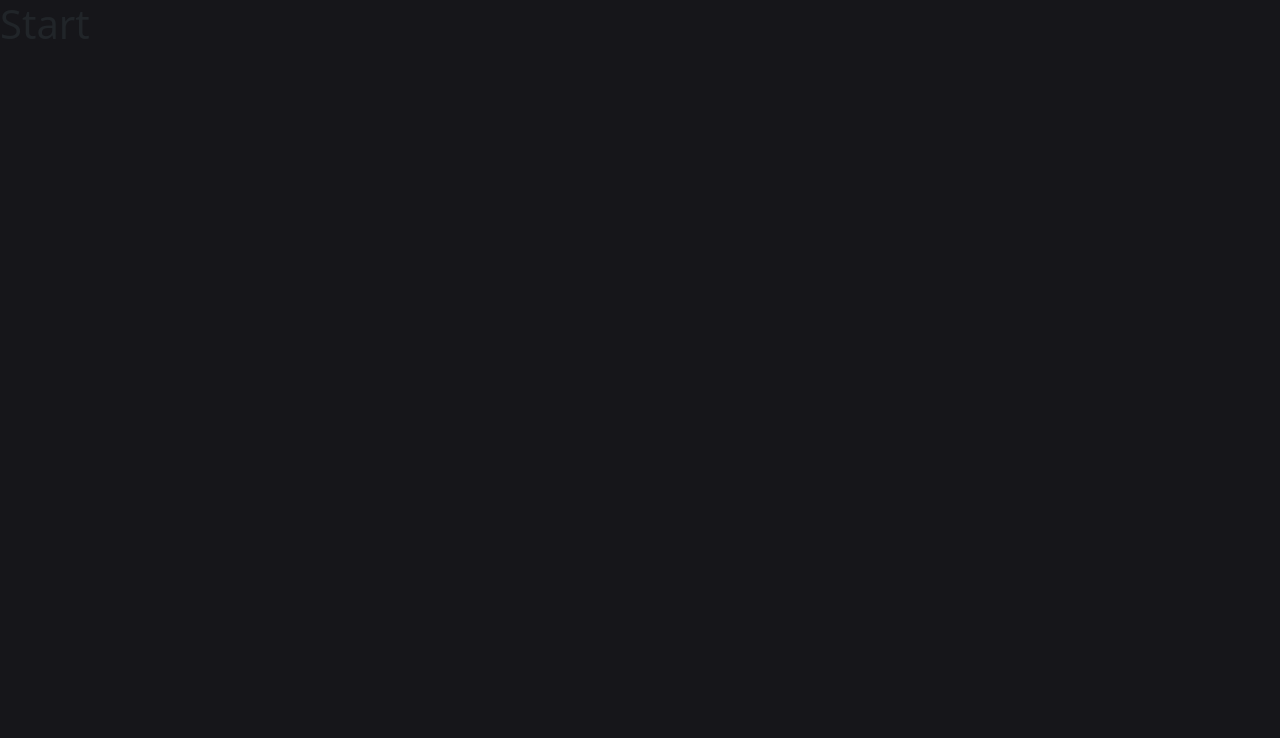
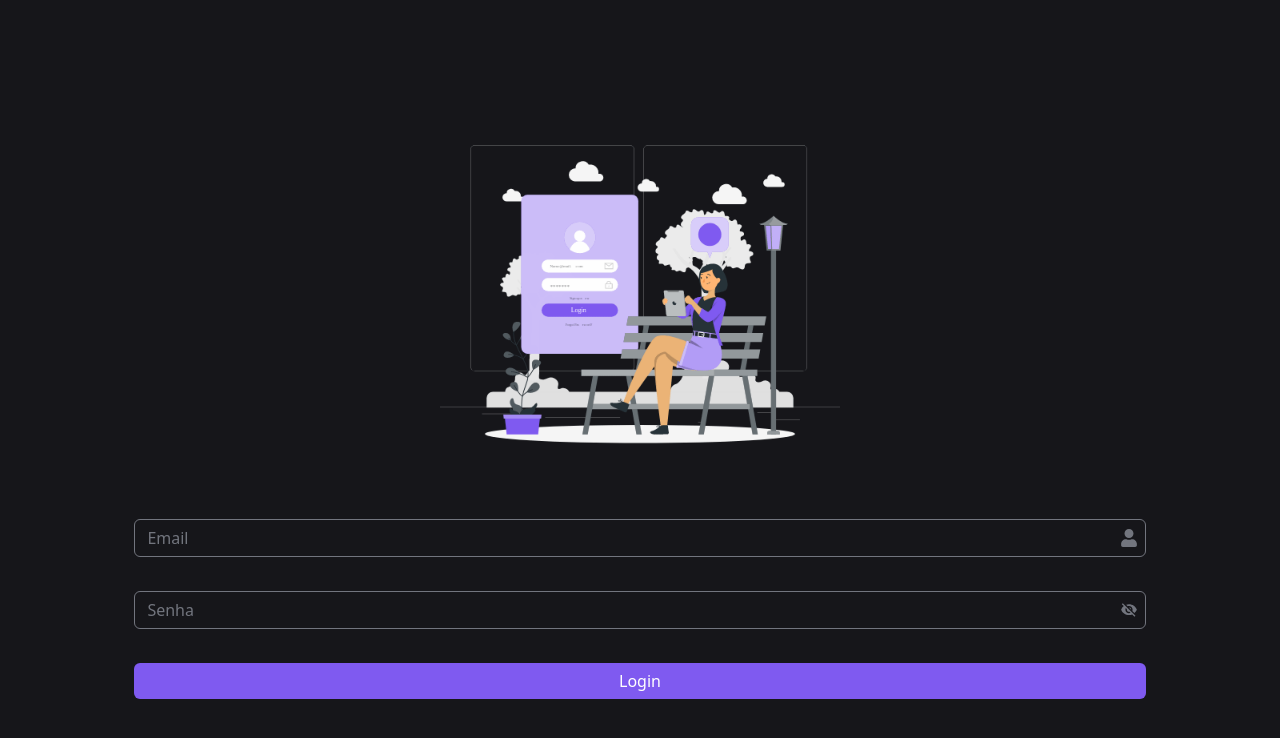
Before and after one commit to Lucas-Almeida-SD/AeK_Vitrine, a Next.js app: page / in a window 1280 px wide. Shown: the top 738 px of the page. Built offline with nearby package versions, Linux system fonts and the light colour scheme.

Commit message:
feat: Adicionada pagina de Login na aplicação

```diff
--- a/src/pages/index.tsx
+++ b/src/pages/index.tsx
@@ -1,9 +1,10 @@
 'use client';
 
 import React from 'react';
+import Login from './Login';
 
 export default function Home() {
   return (
-    <h1>Start</h1>
+    <Login />
   );
 }
```
